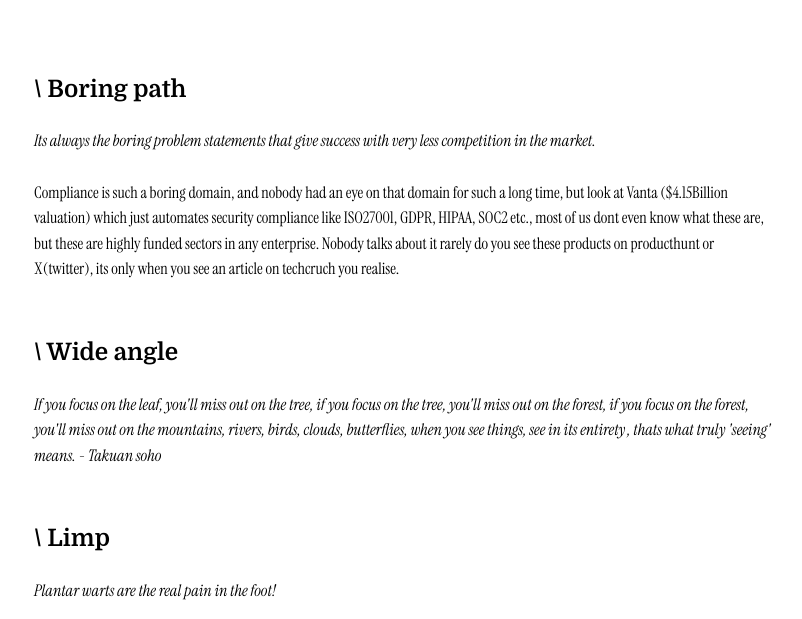
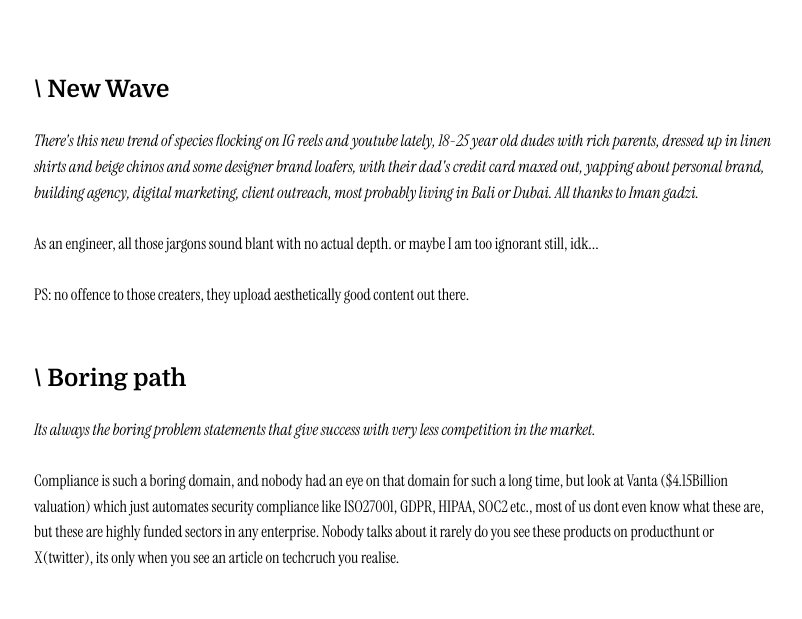
Before and after one commit to Surajvinaykumar/portfolio-website, a plain HTML site: page thoughts.html in a window 1280 px wide. Shown: the part 168-787 px from the top of the page, without its empty margins (246-1048 px from the left). Drawn offline with Linux system fonts and the light colour scheme.

Commit message:
Update thoughts.html

```diff
--- a/thoughts.html
+++ b/thoughts.html
@@ -114,6 +114,18 @@
 
         <section>
             <ul>
+                <h2> \ New Wave</h2>
+                <p class ="about-text">
+                There's this new trend of species flocking on IG reels and youtube lately, 18-25 year old dudes with rich parents, dressed up in linen shirts and beige chinos and some designer brand loafers, with
+                    their dad's credit card maxed out,
+                    yapping about personal brand, building agency, digital marketing, client outreach, most probably living in Bali or Dubai. All thanks to Iman gadzi.
+                    <p>&nbsp;</p>
+                As an engineer, all those jargons sound blant with no actual depth. or maybe I am too ignorant still, idk...
+                <br><br>
+                PS: no offence to those creaters, they upload aesthetically good content out there.
+                </p>
+
+        <br><br>
                 <h2> \ Boring path</h2>
                 <p class ="about-text">
                 Its always the boring problem statements that give success with very less competition in the market.
```
